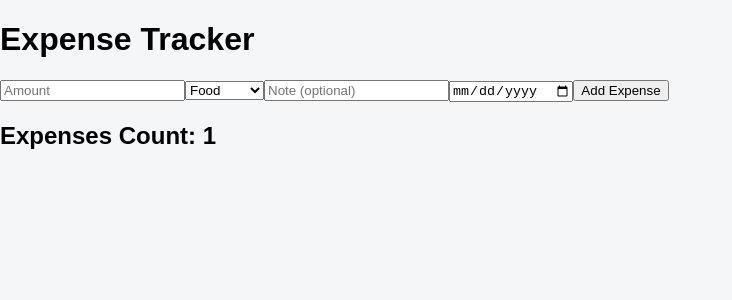
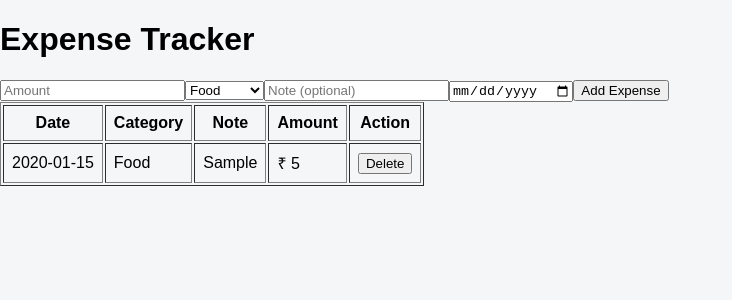
Before and after one commit to swapnilhingane18/SmartExpenseTracker, a React (Vite) app: page / in a window 1280 px wide. Both pictures are taken after typing "5", "Sample", "2020-01-15" into the empty fields and a click on the button "Add Expense". Shown: the top 300 px of the page, without its empty margins (0-732 px from the left). Built offline with nearby package versions, Linux system fonts and the light colour scheme.

Commit message:
delete button and table form content

```diff
--- a/src/App.jsx
+++ b/src/App.jsx
@@ -1,21 +1,28 @@
 import { useState } from "react";
 import ExpenseForm from "./ExpenseForm";
+import ExpenseList from "./ExpenseList";
 
 function App() {
   const [expenses, setExpenses] = useState([]);
 
   const addExpense = (expense) => {
-    setExpenses((prevExpenses) => [...prevExpenses, expense]);
+    setExpenses((prev) => [...prev, expense]);
+  };
+
+  const deleteExpense = (id) => {
+    setExpenses((prev) => prev.filter((exp) => exp.id !== id));
   };
 
   return (
     <div>
       <h1>Expense Tracker</h1>
 
-      {/* Pass function as prop */}
       <ExpenseForm addExpense={addExpense} />
 
-      <h2>Expenses Count: {expenses.length}</h2>
+      <ExpenseList
+        expenses={expenses}
+        deleteExpense={deleteExpense}
+      />
     </div>
   );
 }
--- /dev/null
+++ b/src/ExpenseItem.jsx
@@ -0,0 +1,15 @@
+function ExpenseItem({ expense, onDelete }) {
+  return (
+    <tr>
+      <td>{expense.date}</td>
+      <td>{expense.category}</td>
+      <td>{expense.note || "-"}</td>
+      <td>₹ {expense.amount}</td>
+      <td>
+        <button onClick={() => onDelete(expense.id)}>Delete</button>
+      </td>
+    </tr>
+  );
+}
+
+export default ExpenseItem;
--- /dev/null
+++ b/src/ExpenseList.jsx
@@ -0,0 +1,33 @@
+import ExpenseItem from "./ExpenseItem";
+
+function ExpenseList({ expenses, deleteExpense }) {
+  if (expenses.length === 0) {
+    return <p>No expenses added yet.</p>;
+  }
+
+  return (
+    <table border="1" cellPadding="8">
+      <thead>
+        <tr>
+          <th>Date</th>
+          <th>Category</th>
+          <th>Note</th>
+          <th>Amount</th>
+          <th>Action</th>
+        </tr>
+      </thead>
+
+      <tbody>
+        {expenses.map((expense) => (
+          <ExpenseItem
+            key={expense.id}
+            expense={expense}
+            onDelete={deleteExpense}
+          />
+        ))}
+      </tbody>
+    </table>
+  );
+}
+
+export default ExpenseList;
```
